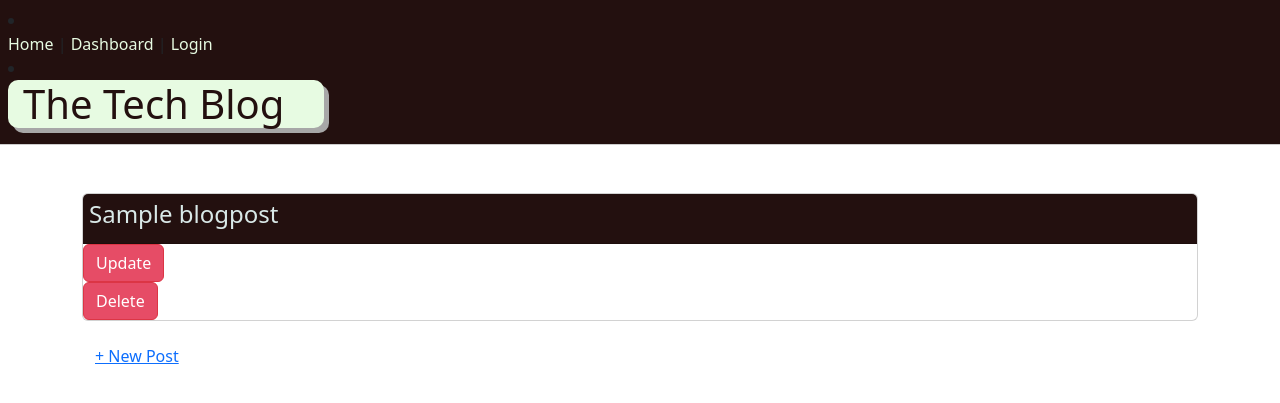
After one commit to nisha4r/mvc-tech-blog, a Node server app: template views/dashboard.handlebars in a window 1280 px wide. The commit adds this page. Shown: the top 403 px of the page. Run offline with Node 20, Linux system fonts and the light colour scheme; tables that the repository leaves empty hold one stand-in row (values such as "Sample post"); the template is opened without the code that fills it: values that come from a table or form of the project are taken from there, most other values are stand-ins (such as "Sample title", 1, 10 or a date in 2020); some libraries are stand-ins or nearby versions.

Commit message:
Add dashboard handlebars

```diff
--- a/routes/dashboardRoutes.js
+++ b/routes/dashboardRoutes.js
@@ -1,3 +1,4 @@
 const router = require('express').Router();
-
+const { User, BlogPost, Comment } = require('../models');
+const withAuth = require('../utils/auth');
 module.exports = router;
--- /dev/null
+++ b/views/dashboard.handlebars
@@ -0,0 +1,25 @@
+{{#if blogposts.length}}
+<section>
+
+    {{#each blogposts as |blogpost|}}
+
+    <div class="card">
+        <div class="card-header">
+            <h4>{{title}}</h4>
+        </div>
+        <div>
+            <button class="btn btn-danger" id="update-btn"><i class="bi bi-trash"></i>Update</button>
+        </div>
+
+        <div>
+            <button class="btn btn-danger" id="delete-btn"><i class="bi bi-trash"></i>Delete</button>
+        </div>
+    </div>
+    <input type="hidden" name="blogpostid" value="{{blogpost.id}}" />
+    {{/each}}
+
+</section>
+{{/if}}
+<button type="submit" class="btn"><a href="/dashboard/create"><i class="bi bi-plus-square"></i>+ New Post</a></button>
+
+<script src="js/delete.js"></script>
--- a/views/layouts/main.handlebars
+++ b/views/layouts/main.handlebars
@@ -13,9 +13,10 @@
 </head>
 
 <body>
-    <div class="flex-column justify-space-around">
-        <header class="display-flex justify-space-between align-center p-2">
 
+        <header class="p-2">
+
+            <li>
                 <nav>
                     <a href="/">Home</a> |
 
@@ -30,9 +31,9 @@
                     <a href="/login">Login</a>
                     {{/if}}
                 </nav>
-
+            </li>
             <li>
-                <h1 class="header pl-2 pr-2">
+                <h1 class="header col-3 pl-2 pr-2">
                     <a href="/">The Tech Blog</a>
                 </h1>
             </li>
@@ -44,7 +45,7 @@
         <footer>
 
         </footer>
-    </div>
+
 
     <!-- Render script for logged in users only -->
     {{#if logged_in}}
```
Also changed, not shown: public/js/delete.js (added). Lines whose indentation alone changed are shown as unchanged.
